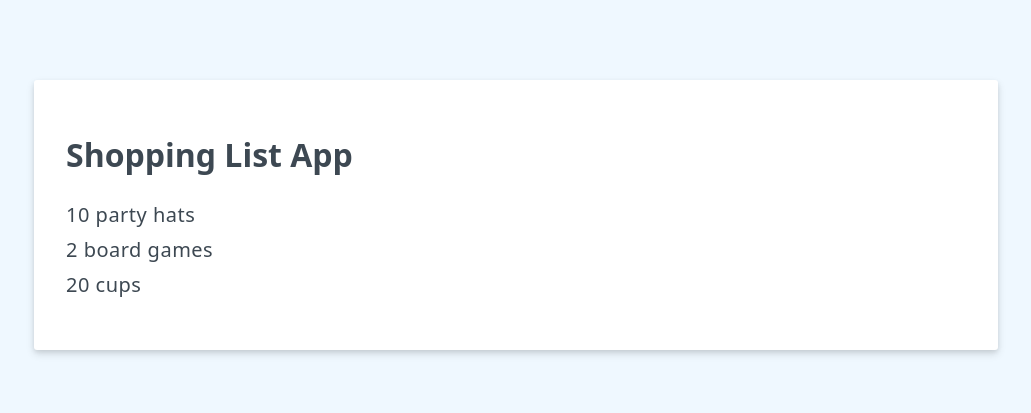
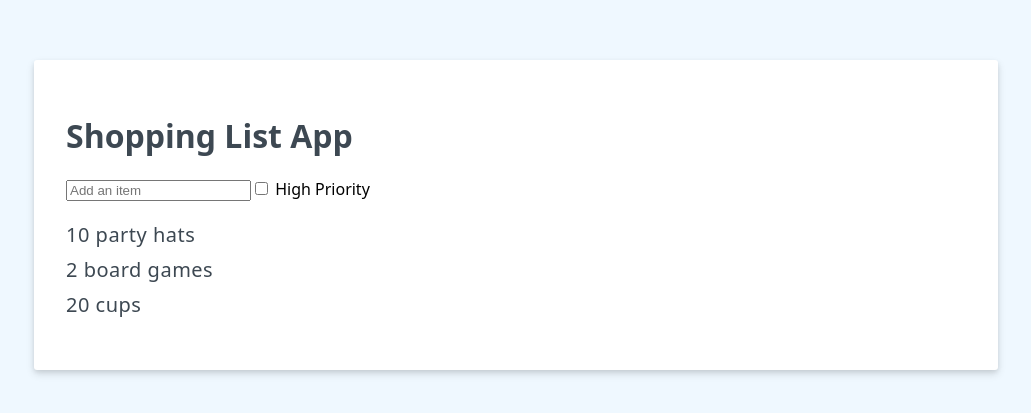
Before and after one commit to yogaajie2/vue-3-fundamentals, a Vue app: page / in a window 1280 px wide. Shown: the part 185-598 px from the top of the page, without its empty margins (124-1155 px from the left). Built offline with nearby package versions, Linux system fonts and the light colour scheme; the HTML template or start-up script is replaced by a standard one.

Commit message:
Lesson 4: User Inputs

```diff
--- a/src/App.vue
+++ b/src/App.vue
@@ -1,16 +1,35 @@
 <script setup>
-import { ref } from 'vue';
+import { ref } from "vue";
 
-const header = ref('Shopping List App');
+const header = ref("Shopping List App");
+
 const items = ref([
-  { id: 1, label: '10 party hats' },
-  { id: 2, label: '2 board games' },
-  { id: 3, label: '20 cups' },
+  { id: 1, label: "10 party hats" },
+  { id: 2, label: "2 board games" },
+  { id: 3, label: "20 cups" },
 ]);
+
+const newItem = ref("");
+const newItemHighPriority = ref(false);
 </script>
 
 <template>
   <h1>{{ header }}</h1>
+
+  <input
+    v-model.trim="newItem"
+    type="text"
+    placeholder="Add an item"
+  >
+
+  <label>
+    <input
+      v-model="newItemHighPriority"
+      type="checkbox"
+    >
+
+    High Priority
+  </label>
 
   <ul>
     <li
```
